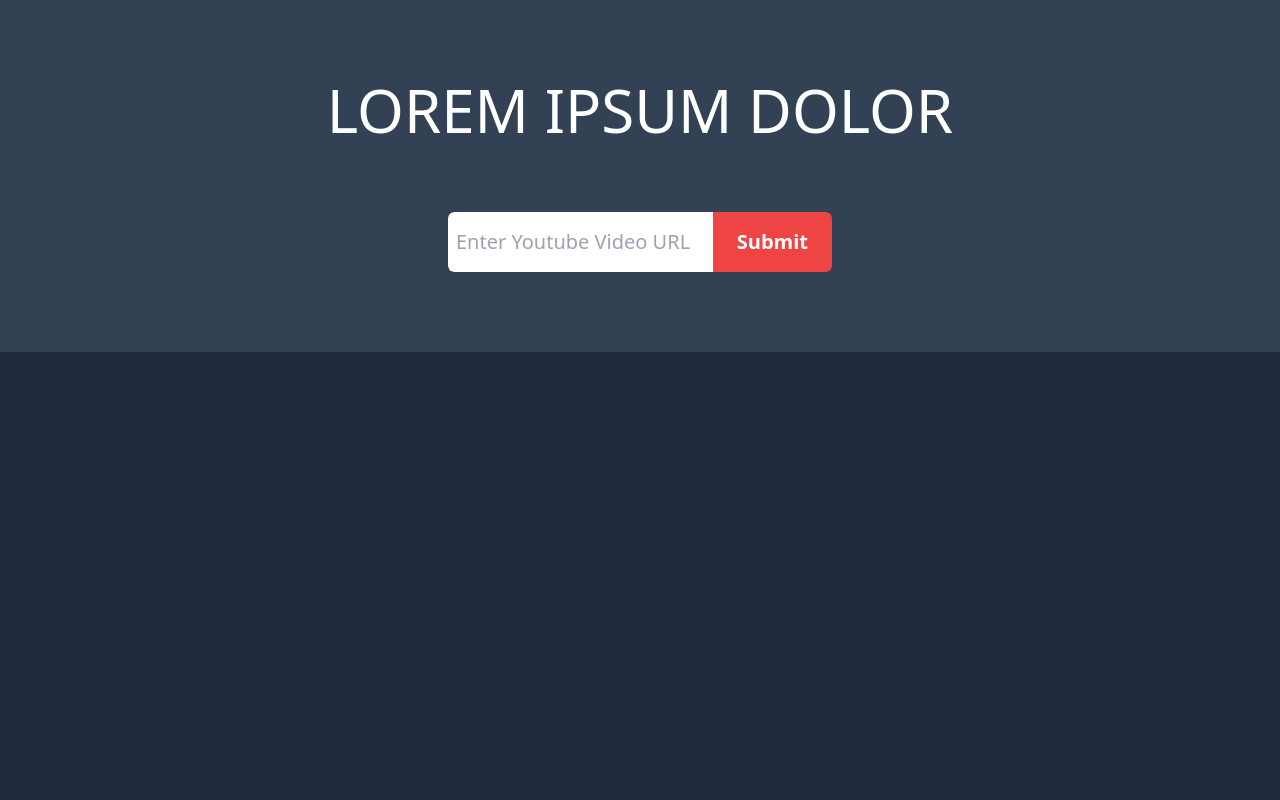
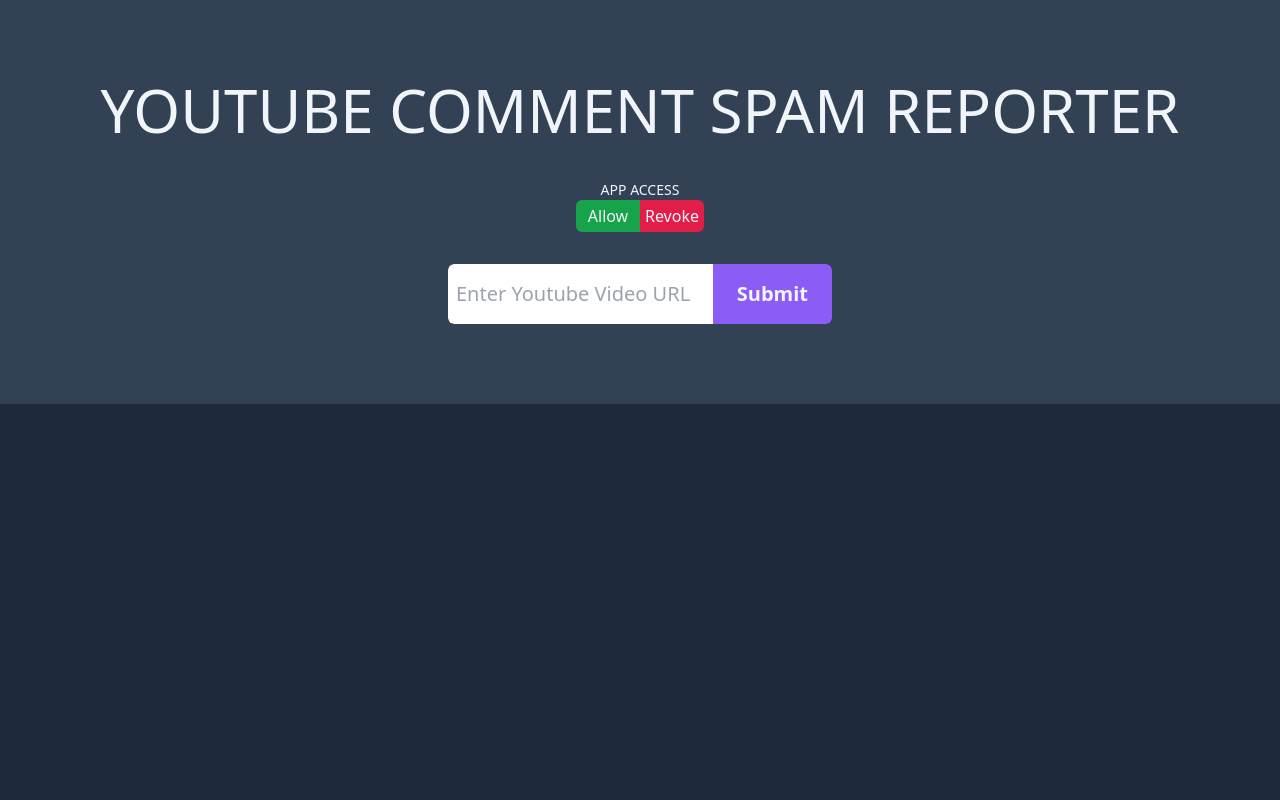
Before and after one commit to risbi0/Spam-Flask-App, a Flask app: page / in a window 1280 px wide. Run offline with Flask 2, Linux system fonts and the light colour scheme.

Commit message:
touchups

```diff
--- a/app/static/css/styles.css
+++ b/app/static/css/styles.css
@@ -50,6 +50,7 @@
 
 tr td:first-child {
     @apply w-1/4;
+    overflow-wrap: anywhere;
 }
 
 tr td:last-child {
--- a/app/templates/index.html
+++ b/app/templates/index.html
@@ -1,16 +1,24 @@
 <!DOCTYPE html>
 <html>
     <head>
-        <title>TITLE HERE</title>
+        <title>Youtube Comment Spam Reporter</title>
         <meta name="csrf-token" content="{{ csrf_token() }}">
+        <meta name="viewport" content="width=device-width, initial-scale=1">
         <link rel="icon" type="image/x-icon" href="../static/favicon.ico">
         <link rel="stylesheet" href="{{ url_for('static', filename='css/main.css') }}"/>
         <script src="https://ajax.googleapis.com/ajax/libs/jquery/3.5.1/jquery.min.js" async></script>
         <script src="{{ url_for('static', filename='script.js') }}" type="module"></script>
     </head>
-    <body class="flex flex-col h-screen text-white">
+    <body class="flex flex-col h-screen text-slate-100">
         <div class="grow-0 shrink basis-auto justify-center items-center bg-slate-700 px-10 py-20 w-full">
-            <p class="text-6xl mb-10 text-center">LOREM IPSUM DOLOR</p>
+            <p class="text-6xl mb-10 text-center uppercase">Youtube Comment Spam Reporter</p>
+            <div class="flex justify-center items-center flex-col">
+                <p class="text-sm">APP ACCESS</p>
+                <div class="flex">
+                    <a class="flex justify-center items-center w-16 h-8 text-md bg-green-600 hover:bg-green-700 rounded-l-md" href="/authorize">Allow</a>
+                    <a class="flex justify-center items-center w-16 h-8 text-md bg-rose-600 hover:bg-rose-700 rounded-r-md" href="/clear">Revoke</a>
+                </div>
+            </div>
             <form action="/" method="POST">
                 <div id="error-container" class="flex justify-center space-x-1 items-center mb-2 opacity-0">
                     <svg xmlns="http://www.w3.org/2000/svg" class="h-6 w-6 text-red-500" fill="none" viewBox="0 0 24 24" stroke="currentColor">
@@ -21,7 +29,7 @@
                 <div class="flex justify-center space-x-4">
                     <div class="flex rounded-md overflow-hidden w-96 max-[400px]:w-11/12">
                         {{ form.yt_id(class_="w-full px-2 rounded-md rounded-r-none text-gray-500 text-xl", placeholder_="Enter Youtube Video URL") }}
-                        {{ form.submit(class_="transition hover:cursor-pointer bg-red-500 hover:bg-red-600 active:bg-red-700 px-6 py-4 rounded-r-md font-semibold text-xl") }}
+                        {{ form.submit(class_="transition hover:cursor-pointer bg-violet-500 hover:bg-violet-600 active:bg-violet-700 px-6 py-4 rounded-r-md font-semibold text-xl") }}
                     </div>
                 </div>
             </form>
```
Also changed, not shown: app/static/css/main.css.
